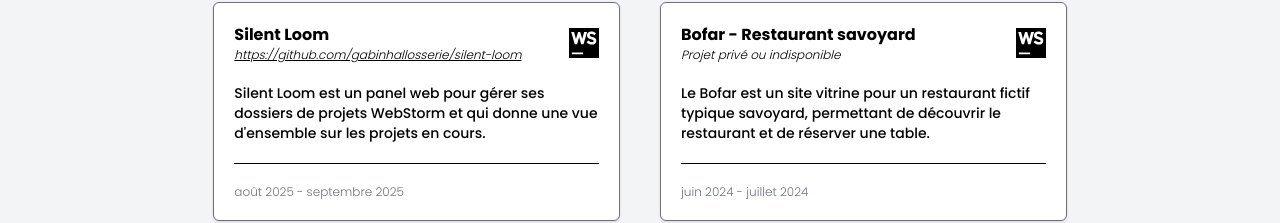
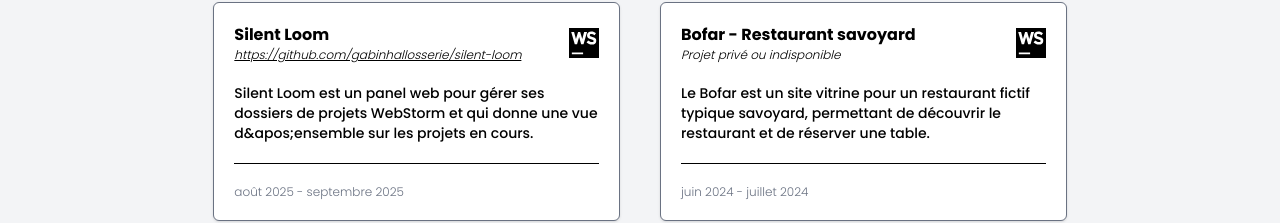
Before and after one commit to gabinhallosserie/portfolio, a Next.js app: page / in a window 1280 px wide. Shown: the part 1138-1361 px from the top of the page. Built offline with nearby package versions, Linux system fonts and the light colour scheme.

Commit message:
v1.2: update projects

```diff
--- a/components/Projects.js
+++ b/components/Projects.js
@@ -5,7 +5,7 @@ export default function Projects() {
     const projects = [
         {
             name: "Silent Loom",
-            description: "Silent Loom est un panel web pour gérer ses dossiers de projets WebStorm et qui donne une vue d'ensemble sur les projets en cours.",
+            description: "Silent Loom est un panel web pour gérer ses dossiers de projets WebStorm et qui donne une vue d&apos;ensemble sur les projets en cours.",
             link: "https://github.com/gabinhallosserie/silent-loom",
             logo: "/assets/logos/webstorm.svg",
             date: "août 2025 - septembre 2025"
```
